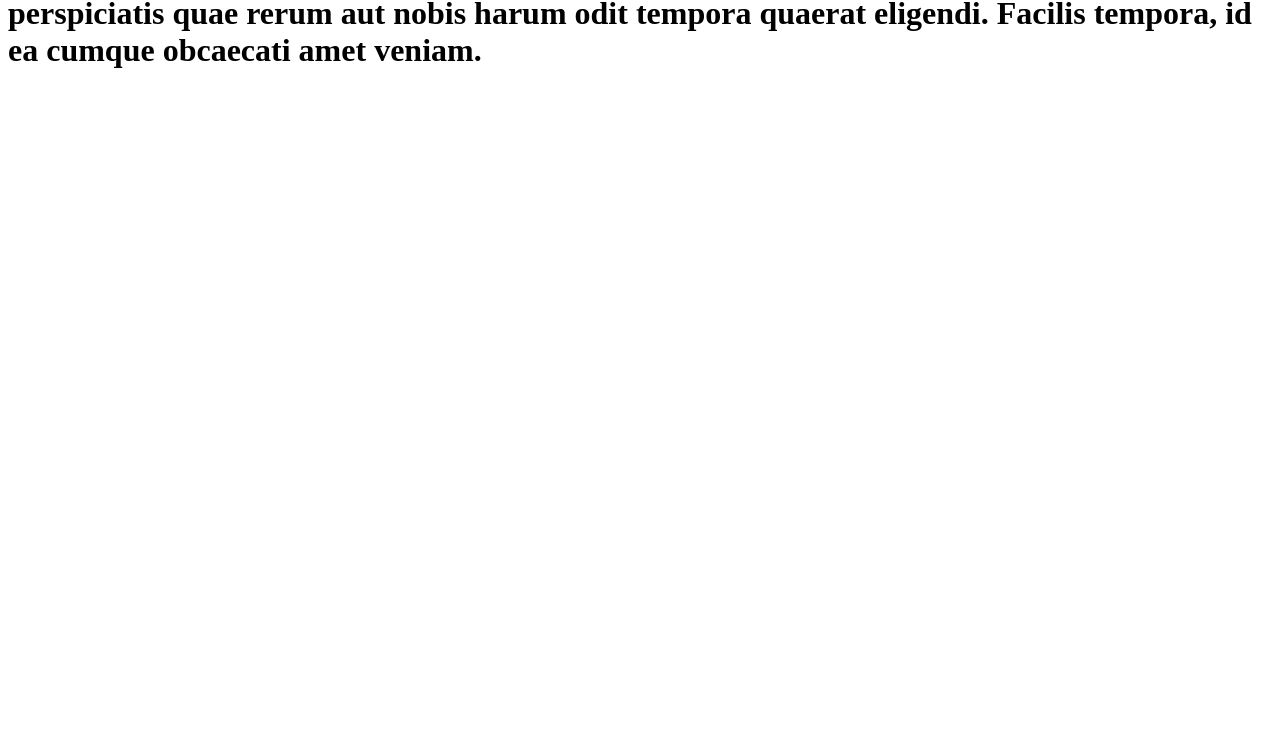
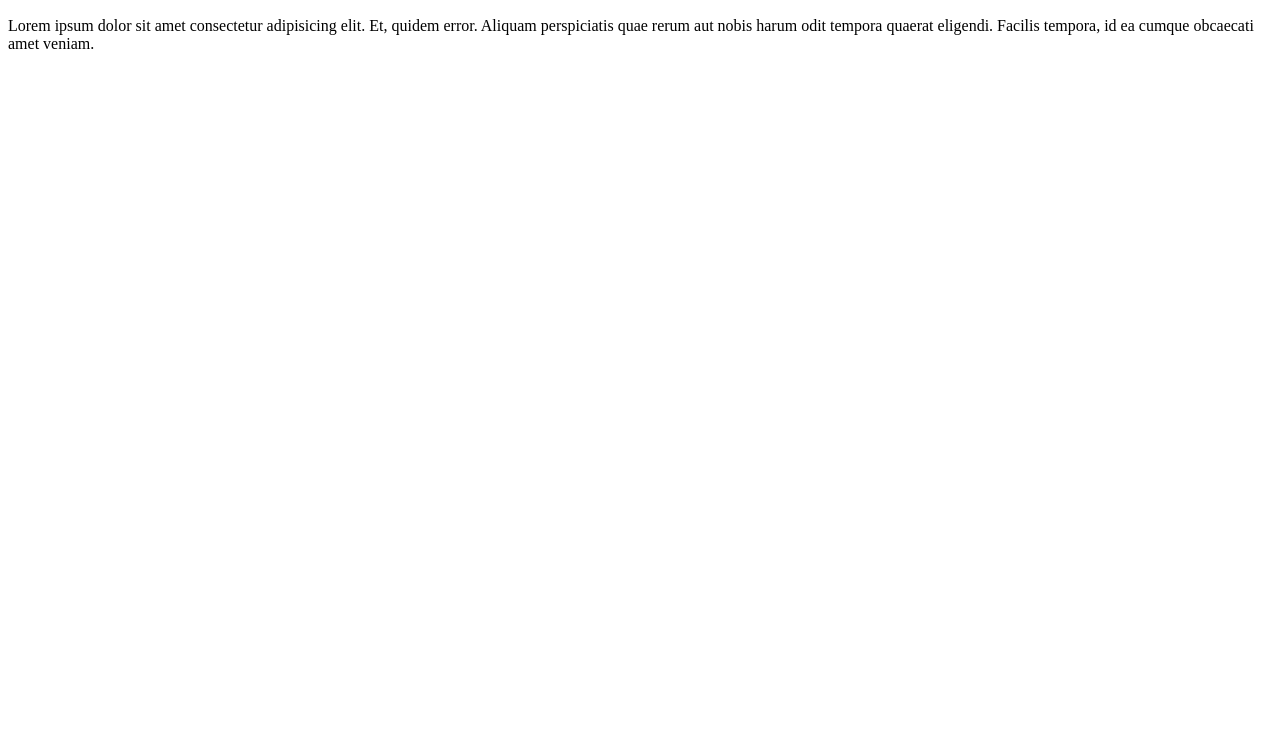
Before and after one commit to George-Nyongesa/learn-git, a plain HTML site: page index.html in a window 1280 px wide. Shown: the part 63-800 px from the top of the page. Drawn offline with Linux system fonts and the light colour scheme.

Commit message:
add a paragraph

```diff
--- a/index.html
+++ b/index.html
@@ -6,6 +6,12 @@
     <title>Git website</title>
 </head>
 <body>
-    <h1>Lorem ipsum dolor sit amet consectetur adipisicing elit. Et, quidem error. Aliquam perspiciatis quae rerum aut nobis harum odit tempora quaerat eligendi. Facilis tempora, id ea cumque obcaecati amet veniam.</h1>
+    <h1>Lorem ipsum</h1>
+    <p>Lorem ipsum dolor sit amet consectetur
+        adipisicing elit. Et, quidem error.
+        Aliquam perspiciatis quae rerum aut nobis
+        harum odit tempora quaerat eligendi.
+        Facilis tempora, id ea cumque obcaecati
+        amet veniam.</p>
 </body>
 </html>
```
